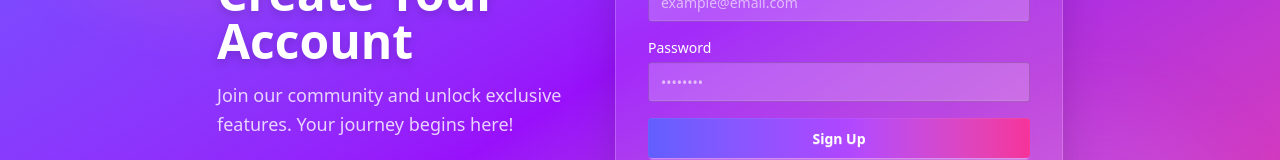
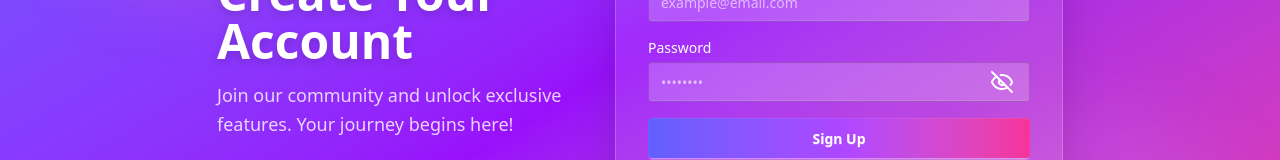
Before and after one commit to asrafulasf72/Firebase-fighter, a React (Vite) app: page /signup in a window 1280 px wide. Shown: the part 402-562 px from the top of the page. Built offline with nearby package versions, Linux system fonts and the light colour scheme.

Commit message:
toggle functionality added

```diff
--- a/package.json
+++ b/package.json
@@ -12,6 +12,7 @@
   "dependencies": {
     "@tailwindcss/vite": "^4.1.14",
     "firebase": "^12.4.0",
+    "lucide-react": "^0.546.0",
     "react": "^19.1.1",
     "react-dom": "^19.1.1",
     "react-router": "^7.9.4",
--- a/src/Pages/SignUp.jsx
+++ b/src/Pages/SignUp.jsx
@@ -1,10 +1,13 @@
 import { createUserWithEmailAndPassword } from 'firebase/auth';
-import React from 'react';
+import React, { useState } from 'react';
 import { Link } from 'react-router';
 import { auth } from '../Firebase/Firebase.init';
 import { toast } from 'react-toastify';
+import { Eye, EyeOff } from 'lucide-react';
 
 const SignUp = () => {
+
+  const [showPass, setShowPass]=useState(false)
   const handelSignUp=(e)=>{
     e.preventDefault()
     const email=e.target.email.value
@@ -67,11 +70,14 @@ const SignUp = () => {
                   Password
                 </label>
                 <input
-                  type="password"
+                  type={showPass? "text":"password"}
                   name="password"
                   placeholder="••••••••"
                   className="input input-bordered w-full bg-white/20 text-white placeholder-white/60 focus:outline-none focus:ring-2 focus:ring-pink-400"
                 />
+                <span onClick={()=> setShowPass(!showPass)} className='absolute cursor-pointer z-50 right-4 top-8'>
+                  {showPass? <Eye/>:<EyeOff/>}
+                </span>
               </div>
 
               <button type="submit" className="my-btn">
```
Also changed, not shown: 1 other file (tests, documents, lock files or other folders).
